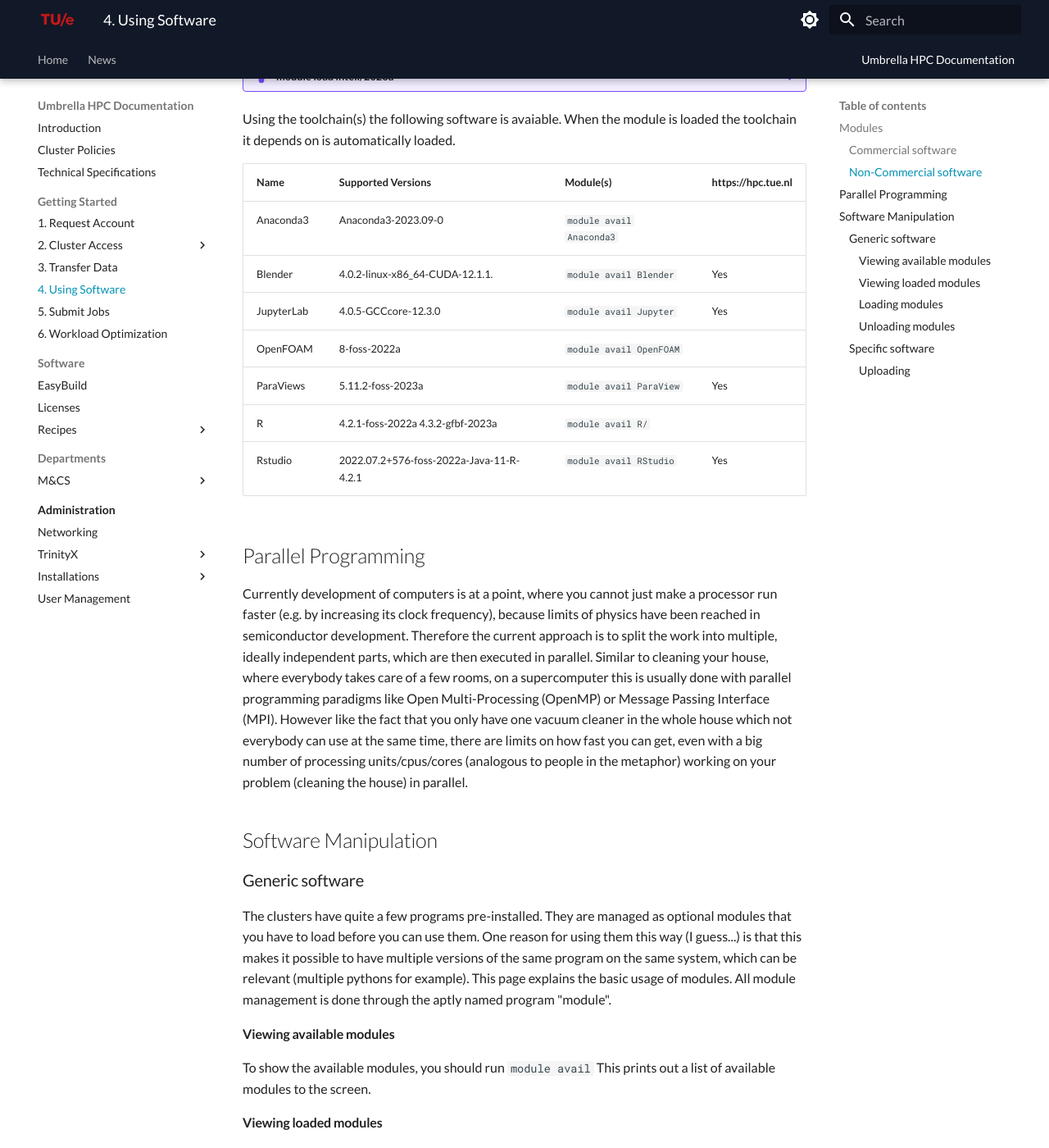
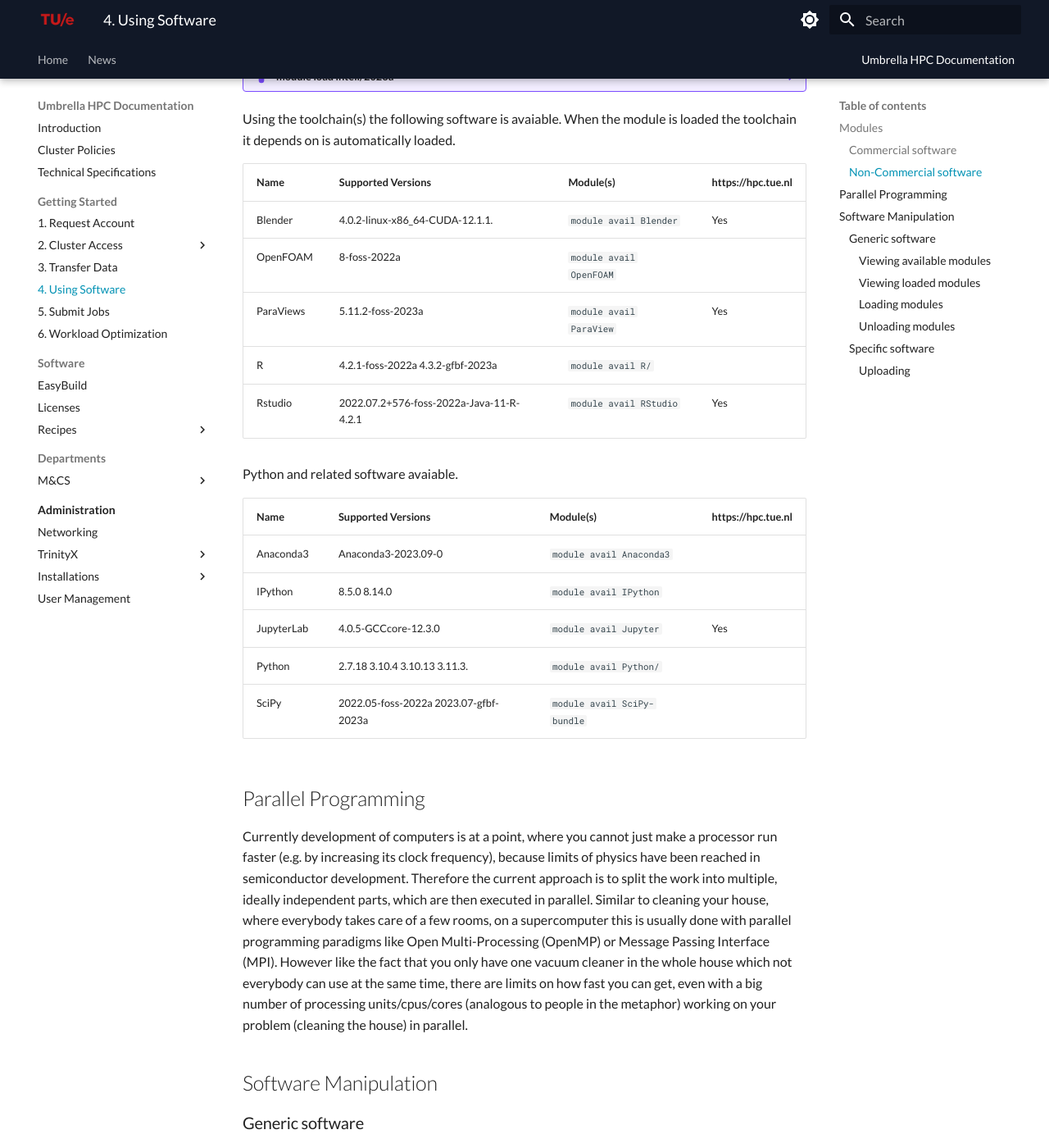
Before and after one commit to gferhpc/supercomputing.tue.nl, an MkDocs documentation site: the page built from pages/documentation/steps/software/index.md, in a window 1280 px wide and 1400 px high, scrolled down 1857 px. Shown: the whole window at 82% size. Built offline with MkDocs 1.6.1 and Material for MkDocs 9.7.7, drawn with Linux system fonts in a browser that asks for light colours; some of the changed text lies outside the part shown.

Commit message:
Update index.md

```diff
--- a/pages/documentation/steps/software/index.md
+++ b/pages/documentation/steps/software/index.md
@@ -45,8 +45,8 @@
 
 | Toolchain Name | Supported Versions                   | Module(s)                | Remarks |
 | -------------- | ------------------------------------ | ------------------------ | ------- |
-| foss           | 2022a 2023a                          | `module avail foss`      | 2022a:GCC-11.3.0 2023a:GCC-12.3.0 |
-| gfbf           | 2023a                                | `module avail gfbf`      | GCC-12.3.0 |
+| foss           | 2022a 2023a                          | `module avail foss`      | |
+| gfbf           | 2023a                                | `module avail gfbf`      | gfbf is a subset of foss |
 | intel          | 2022a 2023a                          | `module avail intel`     | |
 
 ??? example "module load foss/2023a"
@@ -114,15 +114,21 @@
 
 | Name           | Supported Versions                   | Module(s)                | https://hpc.tue.nl |
 | -------------- | ------------------------------------ | ------------------------ | ------------------ |
-| Anaconda3      | Anaconda3-2023.09-0                  | `module avail Anaconda3` | |
 | Blender        | 4.0.2-linux-x86_64-CUDA-12.1.1.      | `module avail Blender`   | Yes |
-| JupyterLab     | 4.0.5-GCCcore-12.3.0                 | `module avail Jupyter`   | Yes |
 | OpenFOAM       | 8-foss-2022a                         | `module avail OpenFOAM`  | |
 | ParaViews      | 5.11.2-foss-2023a                    | `module avail ParaView`  | Yes |
 | R              | 4.2.1-foss-2022a  4.3.2-gfbf-2023a   | `module avail R/`        | |
 | Rstudio        | 2022.07.2+576-foss-2022a-Java-11-R-4.2.1 | `module avail RStudio` | Yes |
 
+Python and related software avaiable.
 
+| Name           | Supported Versions                   | Module(s)                | https://hpc.tue.nl |
+| -------------- | ------------------------------------ | ------------------------ | ------------------ |
+| Anaconda3      | Anaconda3-2023.09-0                  | `module avail Anaconda3` | |
+| IPython        | 8.5.0 8.14.0                         | `module avail IPython`   | |
+| JupyterLab     | 4.0.5-GCCcore-12.3.0                 | `module avail Jupyter`   | Yes |
+| Python         | 2.7.18 3.10.4 3.10.13 3.11.3.        | `module avail Python/`   | |
+| SciPy          | 2022.05-foss-2022a 2023.07-gfbf-2023a | `module avail SciPy-bundle` | |
 
 
 ## Parallel Programming
```
